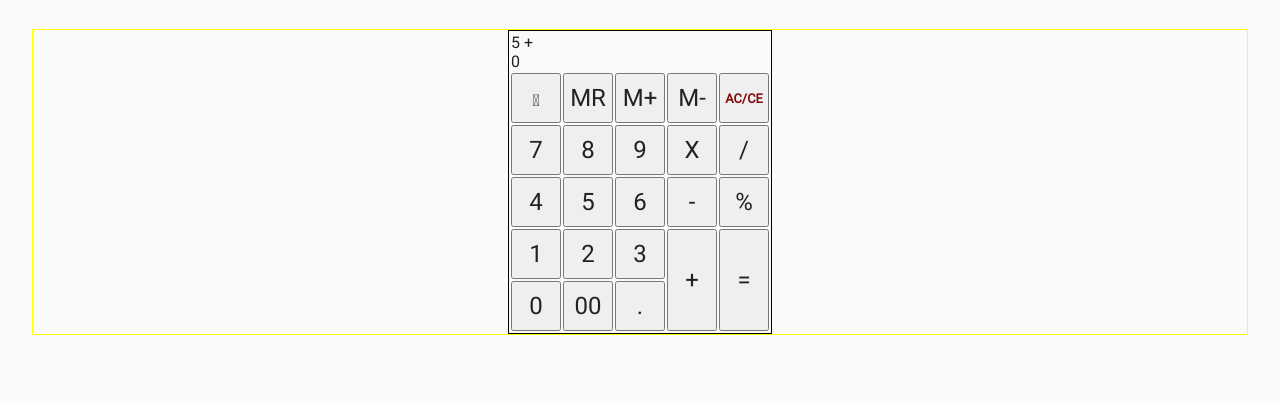
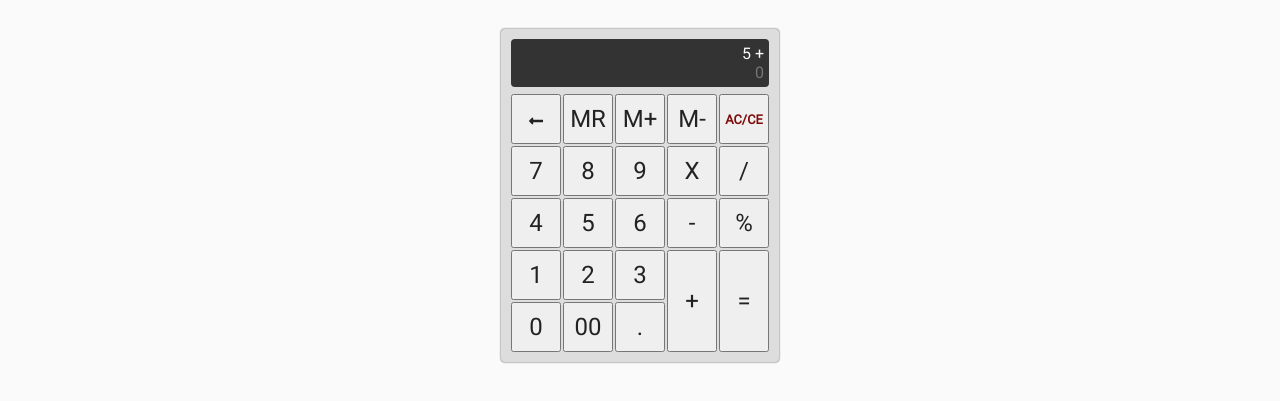
Before and after one commit to professorneto/calculadora_matematica, a plain HTML site: page index.html in a window 1280 px wide. Shown: the part 63-464 px from the top of the page. Drawn offline with Linux system fonts and the light colour scheme.

Commit message:
Aula 09-09-2024

```diff
--- a/css/style.css
+++ b/css/style.css
@@ -34,12 +34,39 @@
 }
 
 #interface main {
-    border: 1px solid yellow;
+    display: block;
 }
 
 #interface table {
     margin: 0 auto;
-    border: 1px solid black;
+    padding: .5rem;
+    border-radius: .25rem;
+    background-color: #ddd;
+    box-shadow: 0 0 2px rgba(0,0,0,.8);
+}
+
+#interface table #painel {
+    display: block;
+    padding: 5px;
+    margin-bottom: 5px;
+    background-color: #333;
+    border-radius: .25rem;
+}
+
+#interface table #painel #txt_operadores {
+    display: block;
+    color: #fafafa;
+    text-align: right;
+}
+
+#interface table #painel #txt_display {
+    display: block;
+    width: 100%;
+    background-color: transparent;
+    border: 0;
+    outline: none;
+    color: #fafafa;
+    text-align: right;
 }
 
 #interface table button {
--- a/index.html
+++ b/index.html
@@ -5,11 +5,10 @@
     <meta name="viewport" content="width=device-width, initial-scale=1.0" />
     <title>Calculadora Matemática</title>
 
-    <link rel="stylesheet" href="tools/fontawesome/css/fontawesome.css" />
+    <link rel="stylesheet" href="tools/fontawesome/css/all.min.css" />
     <link rel="stylesheet" href="css/style.css" />
 
     <script src="tools/jquery/jquery.min.js"></script>
-    <script src="tools/fontawesome/js/fontawesome.min.js"></script>
     <script src="js/scripts.js"></script>
 </head>
 <body>
@@ -26,13 +25,13 @@
                     <td colspan="5">
                         <div id="painel">
                             <p id="txt_operadores">5 +</p>
-                            <p id="txt_display">0</p>
+                            <input type="text" id="txt_display" placeholder="0" />
                         </div>
                     </td>
                 </tr>
 
                 <tr>
-                    <td><button class="bt-calc"><i class="fas fa-arrow-left"></i></button></td>
+                    <td><button class="bt-calc"><i class="fas fa-long-arrow-alt-left"></i></button></td>
                     <td><button class="bt-calc">MR</button></td>
                     <td><button class="bt-calc">M+</button></td>
                     <td><button class="bt-calc">M-</button></td>
```
